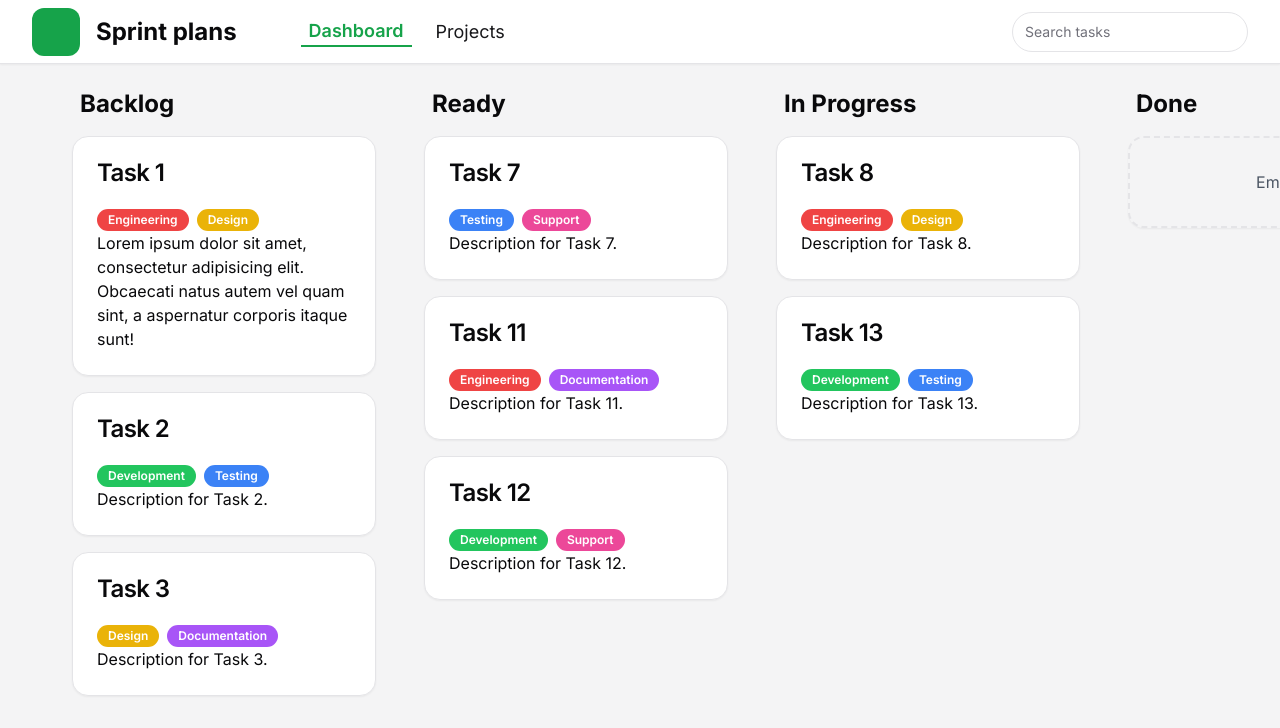
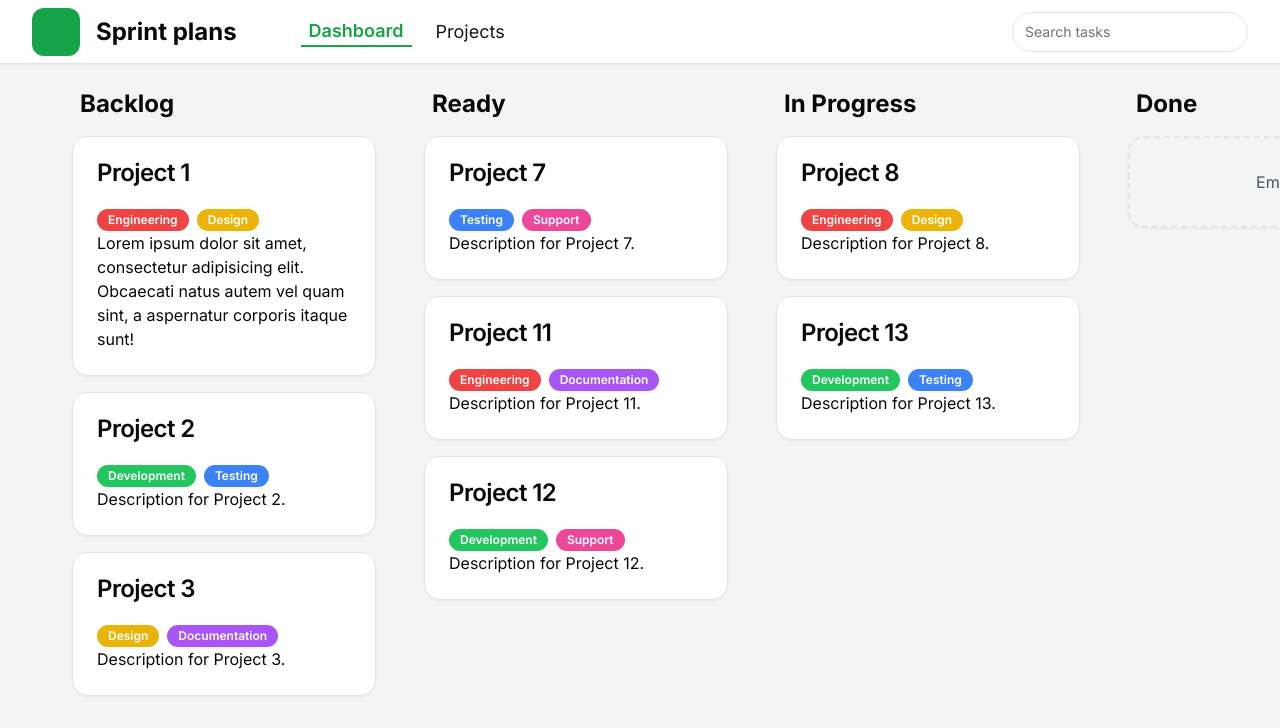
Before and after one commit to Puneet56/lord-of-board, a Next.js app: page / in a window 1280 px wide. Shown: the top 728 px of the page. Built offline with nearby package versions, Linux system fonts and the light colour scheme.

Commit message:
restuctured tasks to projects

```diff
--- /dev/null
+++ b/app/(board-screens)/_components/project-item.tsx
@@ -0,0 +1,66 @@
+'use client';
+
+import { Badge } from '@/components/ui/badge';
+import { Card, CardContent, CardHeader, CardTitle } from '@/components/ui/card';
+import { CATEGORIES } from '@/data/data';
+import { cn } from '@/lib/utils';
+import { Project } from '@/types';
+import { useSortable } from '@dnd-kit/sortable';
+import { CSS } from '@dnd-kit/utilities';
+import Link from 'next/link';
+import React from 'react';
+
+export const ProjectItem = ({ project }: { project: Project }) => {
+	const {
+		attributes,
+		listeners,
+		setNodeRef,
+		transform,
+		transition,
+		isDragging,
+	} = useSortable({
+		id: project.title,
+	});
+
+	const style: React.CSSProperties = {
+		transform: CSS.Transform.toString(transform && { ...transform, scaleY: 1 }),
+		transition,
+	};
+
+	return (
+		<Card
+			ref={setNodeRef}
+			className={cn(
+				'w-full rounded-2xl',
+				isDragging && 'border-2 border-dashed opacity-50'
+			)}
+			{...listeners}
+			{...attributes}
+			style={style}
+		>
+			<Link href={`/projects/${project.title}`}>
+				<CardHeader>
+					<CardTitle>{project.title}</CardTitle>
+				</CardHeader>
+
+				<CardContent>
+					<div className="flex flex-wrap gap-2">
+						{project.category?.map(category => (
+							<Badge
+								key={category}
+								className={cn(
+									'text-white',
+									CATEGORIES.find(c => c.title === category)?.color ||
+										'bg-gray-500'
+								)}
+							>
+								{category}
+							</Badge>
+						))}
+					</div>
+					{project.description || 'No description provided'}
+				</CardContent>
+			</Link>
+		</Card>
+	);
+};
--- a/app/(board-screens)/_components/task-list.tsx
+++ b/app/(board-screens)/_components/project-list.tsx
@@ -4,9 +4,9 @@ import { Card } from '@/components/ui/card';
 import { List } from '@/types';
 import { useDroppable } from '@dnd-kit/core';
 import { SortableContext } from '@dnd-kit/sortable';
-import { TaskItem } from './task-item';
+import { ProjectItem } from './project-item';
 
-export const TaskList = ({ list }: { list: List }) => {
+export const ProjectList = ({ list }: { list: List }) => {
 	const { setNodeRef } = useDroppable({ id: list.title });
 
 	return (
@@ -14,16 +14,18 @@ export const TaskList = ({ list }: { list: List }) => {
 			<h2 className="px-2 text-2xl font-bold">{list.title}</h2>
 			<SortableContext
 				id={list.title}
-				items={list.tasks?.map(task => task.title) || []}
+				items={list.projects?.map(project => project.title) || []}
 			>
 				<div ref={setNodeRef} className="flex w-full flex-col gap-4">
-					{!list.tasks || list.tasks.length === 0 ? (
+					{!list.projects || list.projects.length === 0 ? (
 						<Card className="rounded-2xl border-2 border-dashed bg-secondary py-8">
 							<p className="text-center text-gray-600">Empty</p>
 						</Card>
 					) : null}
 
-					{list.tasks?.map(task => <TaskItem key={task.title} task={task} />)}
+					{list.projects?.map(project => (
+						<ProjectItem key={project.title} project={project} />
+					))}
 				</div>
 			</SortableContext>
 		</div>
--- a/app/(board-screens)/_components/task-item.tsx
+++ /dev/null
@@ -1,106 +0,0 @@
-'use client';
-
-import { Badge } from '@/components/ui/badge';
-import { Card, CardContent, CardHeader, CardTitle } from '@/components/ui/card';
-import {
-	Dialog,
-	DialogContent,
-	DialogDescription,
-	DialogHeader,
-	DialogTitle,
-	DialogTrigger,
-} from '@/components/ui/dialog';
-import { Textarea } from '@/components/ui/textarea';
-import { CATEGORIES } from '@/data/data';
-import { cn } from '@/lib/utils';
-import { Task } from '@/types';
-import { useSortable } from '@dnd-kit/sortable';
-import { CSS } from '@dnd-kit/utilities';
-import React from 'react';
-
-export const TaskItem = ({ task }: { task: Task }) => {
-	const {
-		attributes,
-		listeners,
-		setNodeRef,
-		transform,
-		transition,
-		isDragging,
-	} = useSortable({
-		id: task.title,
-	});
-
-	const style: React.CSSProperties = {
-		transform: CSS.Transform.toString(transform && { ...transform, scaleY: 1 }),
-		transition,
-	};
-
-	return (
-		<Dialog>
-			<DialogTrigger asChild>
-				<Card
-					onClick={() => console.log('clicked')}
-					ref={setNodeRef}
-					className={cn(
-						'w-full rounded-2xl',
-						isDragging && 'border-2 border-dashed opacity-50'
-					)}
-					{...listeners}
-					{...attributes}
-					style={style}
-				>
-					<CardHeader>
-						<CardTitle>{task.title}</CardTitle>
-					</CardHeader>
-
-					<CardContent>
-						<div className="flex flex-wrap gap-2">
-							{task.category?.map(category => (
-								<Badge
-									key={category}
-									className={cn(
-										'text-white',
-										CATEGORIES.find(c => c.title === category)?.color ||
-											'bg-gray-500'
-									)}
-								>
-									{category}
-								</Badge>
-							))}
-						</div>
-						{task.description || 'No description provided'}
-					</CardContent>
-				</Card>
-			</DialogTrigger>
-
-			<DialogContent>
-				<DialogHeader>
-					<DialogTitle>{task.title}</DialogTitle>
-					<DialogDescription>
-						{task.description || 'No description provided'}
-					</DialogDescription>
-				</DialogHeader>
-				<div className="flex flex-wrap gap-2">
-					{task.category?.map(category => (
-						<Badge
-							key={category}
-							className={cn(
-								'text-white',
-								CATEGORIES.find(c => c.title === category)?.color ||
-									'bg-gray-500'
-							)}
-						>
-							{category}
-						</Badge>
-					))}
-				</div>
-				<div className="flex flex-col gap-2">
-					<p>{task.assignedUser || 'No user assigned'}</p>
-
-					<p>{task.dueDate || 'No due date'}</p>
-				</div>
-				<Textarea placeholder="Add comments" />
-			</DialogContent>
-		</Dialog>
-	);
-};
--- a/app/(board-screens)/page.tsx
+++ b/app/(board-screens)/page.tsx
@@ -1,7 +1,7 @@
 'use client';
 
 import { LISTDATA } from '@/data/data';
-import { List, Task } from '@/types';
+import { List, Project } from '@/types';
 import {
 	DndContext,
 	DragEndEvent,
@@ -12,14 +12,14 @@ import {
 } from '@dnd-kit/core';
 import { arrayMove } from '@dnd-kit/sortable';
 import { useState } from 'react';
-import { TaskItem } from './_components/task-item';
-import { TaskList } from './_components/task-list';
+import { ProjectItem } from './_components/project-item';
+import { ProjectList } from './_components/project-list';
 
 const DashboardPage = () => {
 	const [listData, setListData] = useState<List[]>(LISTDATA);
-	const [draggingTask, setDraggingTask] = useState<Task | null>(null);
+	const [draggingProject, setDraggingProject] = useState<Project | null>(null);
 
-	const handleTaskDragEnd = ({ active, over }: DragEndEvent) => {
+	const handleProjectDragEnd = ({ active, over }: DragEndEvent) => {
 		if (active.id === over?.id) return;
 
 		const activeListIndex = listData.findIndex(
@@ -44,16 +44,16 @@ const DashboardPage = () => {
 			setListData(prev => {
 				const newList = [...prev];
 
-				const activeTaskIndex = newList[activeListIndex].tasks.findIndex(
-					task => task.title === active.id
+				const activeProjectIndex = newList[activeListIndex].projects.findIndex(
+					project => project.title === active.id
 				);
 
-				if (activeTaskIndex === -1) return newList;
+				if (activeProjectIndex === -1) return newList;
 
-				const task = newList[activeListIndex].tasks[activeTaskIndex];
+				const project = newList[activeListIndex].projects[activeProjectIndex];
 
-				newList[activeListIndex].tasks.splice(activeTaskIndex, 1);
-				newList[overListIndex].tasks.push(task);
+				newList[activeListIndex].projects.splice(activeProjectIndex, 1);
+				newList[overListIndex].projects.push(project);
 
 				return newList;
 			});
@@ -63,33 +63,33 @@ const DashboardPage = () => {
 
 		// drop to same list
 		setListData(prev => {
-			const activeTaskIndex = prev[activeListIndex].tasks.findIndex(
-				task => task.title === active.id
+			const activeProjectIndex = prev[activeListIndex].projects.findIndex(
+				project => project.title === active.id
 			);
 
-			const overTaskIndex = prev[activeListIndex].tasks.findIndex(
-				task => task.title === over?.id
+			const overProjectIndex = prev[activeListIndex].projects.findIndex(
+				project => project.title === over?.id
 			);
 
-			prev[activeListIndex].tasks = arrayMove(
-				prev[activeListIndex].tasks!,
-				activeTaskIndex,
-				overTaskIndex
+			prev[activeListIndex].projects = arrayMove(
+				prev[activeListIndex].projects!,
+				activeProjectIndex,
+				overProjectIndex
 			);
 
 			return prev;
 		});
 	};
 
-	const handleTaskDragStart = ({ active }: DragEndEvent) => {
+	const handleProjectDragStart = ({ active }: DragEndEvent) => {
 		const containerId = active.data.current?.sortable?.containerId;
 
 		if (!containerId) return;
 
-		setDraggingTask(
+		setDraggingProject(
 			listData
 				.find(list => list.title === containerId)
-				?.tasks?.find(task => task.title === active.id) || null
+				?.projects?.find(project => project.title === active.id) || null
 		);
 	};
 
@@ -104,17 +104,17 @@ const DashboardPage = () => {
 	return (
 		<DndContext
 			id="board"
-			onDragEnd={handleTaskDragEnd}
-			onDragStart={handleTaskDragStart}
+			onDragEnd={handleProjectDragEnd}
+			onDragStart={handleProjectDragStart}
 			sensors={sensors}
 		>
 			<div className="flex transform gap-8 overflow-auto px-16 py-4 transition-all">
 				{listData.map(list => (
-					<TaskList key={list.title} list={list} />
+					<ProjectList key={list.title} list={list} />
 				))}
 			</div>
 			<DragOverlay>
-				{draggingTask ? <TaskItem task={draggingTask} /> : null}
+				{draggingProject ? <ProjectItem project={draggingProject} /> : null}
 			</DragOverlay>
 		</DndContext>
 	);
--- /dev/null
+++ b/app/(board-screens)/projects/[projectId]/page.tsx
@@ -0,0 +1,9 @@
+const ProjectDetailsPage = ({ params }: { params: { projectId: string } }) => {
+	return (
+		<div className="px-16 py-4">
+			<h1 className="text-3xl font-semibold">Project Details</h1>
+		</div>
+	);
+};
+
+export default ProjectDetailsPage;
--- a/app/(board-screens)/projects/page.tsx
+++ b/app/(board-screens)/projects/page.tsx
@@ -1,5 +1,9 @@
 const ProjectsPage = () => {
-	return <div>ProjectsPage</div>;
+	return (
+		<div className="px-16 py-4">
+			<h1 className="text-3xl font-semibold">Projects</h1>
+		</div>
+	);
 };
 
 export default ProjectsPage;
--- a/data/data.ts
+++ b/data/data.ts
@@ -28,62 +28,62 @@ export const CATEGORIES = [
 export const LISTDATA = [
 	{
 		title: 'Backlog',
-		tasks: [
+		projects: [
 			{
-				title: 'Task 1',
+				title: 'Project 1',
 				description:
 					'Lorem ipsum dolor sit amet, consectetur adipisicing elit. Obcaecati  natus autem vel quam sint, a aspernatur corporis itaque sunt!',
 				category: ['Engineering', 'Design'],
 			},
 			{
-				title: 'Task 2',
-				description: 'Description for Task 2.',
+				title: 'Project 2',
+				description: 'Description for Project 2.',
 				category: ['Development', 'Testing'],
 			},
 			{
-				title: 'Task 3',
-				description: 'Description for Task 3.',
+				title: 'Project 3',
+				description: 'Description for Project 3.',
 				category: ['Design', 'Documentation'],
 			},
 		],
 	},
 	{
 		title: 'Ready',
-		tasks: [
+		projects: [
 			{
-				title: 'Task 7',
-				description: 'Description for Task 7.',
+				title: 'Project 7',
+				description: 'Description for Project 7.',
 				category: ['Testing', 'Support'],
 			},
 			{
-				title: 'Task 11',
-				description: 'Description for Task 11.',
+				title: 'Project 11',
+				description: 'Description for Project 11.',
 				category: ['Engineering', 'Documentation'],
 			},
 			{
-				title: 'Task 12',
-				description: 'Description for Task 12.',
+				title: 'Project 12',
+				description: 'Description for Project 12.',
 				category: ['Development', 'Support'],
 			},
 		],
 	},
 	{
 		title: 'In Progress',
-		tasks: [
+		projects: [
 			{
-				title: 'Task 8',
-				description: 'Description for Task 8.',
+				title: 'Project 8',
+				description: 'Description for Project 8.',
 				category: ['Engineering', 'Design'],
 			},
 			{
-				title: 'Task 13',
-				description: 'Description for Task 13.',
+				title: 'Project 13',
+				description: 'Description for Project 13.',
 				category: ['Development', 'Testing'],
 			},
 		],
 	},
 	{
 		title: 'Done',
-		tasks: [],
+		projects: [],
 	},
 ];
--- a/types/index.d.ts
+++ b/types/index.d.ts
@@ -1,4 +1,4 @@
-export interface Task {
+export interface Project {
 	title: string;
 	description?: string;
 	category?: string[];
@@ -6,5 +6,5 @@ export interface Task {
 
 export interface List {
 	title: string;
-	tasks: Task[];
+	projects: Project[];
 }
```
